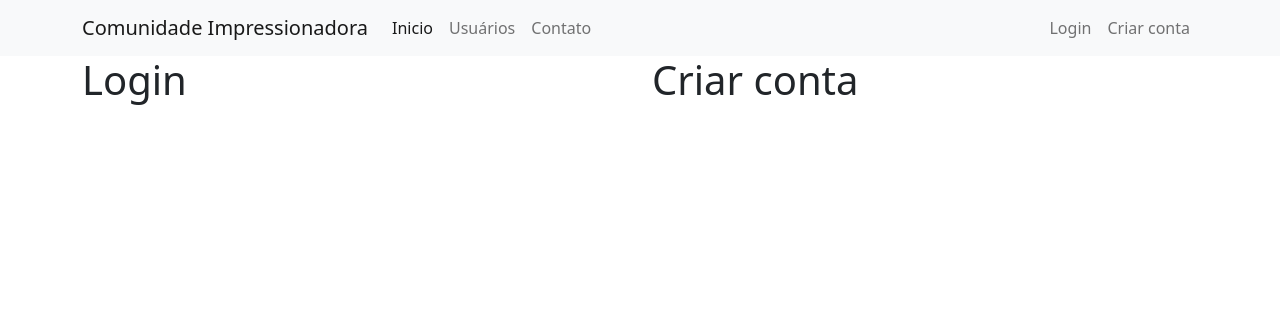
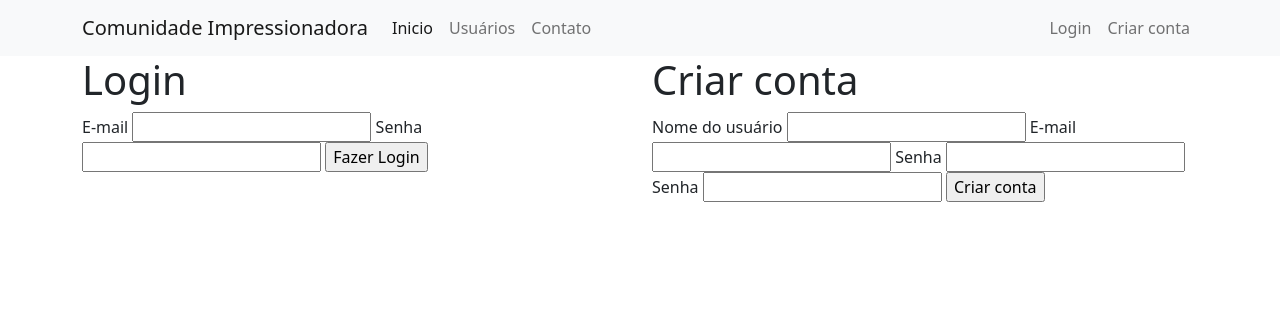
Before and after one commit to JtRibeiro/comunidade-impressionadora-flask, a Flask app: page /login in a window 1280 px wide. Shown: the top 316 px of the page. Run offline with Flask 3, Linux system fonts and the light colour scheme.

Commit message:
created login.html

```diff
--- a/main.py
+++ b/main.py
@@ -1,8 +1,10 @@
 from flask import  Flask, render_template, url_for
+from forms import FormLogin, FormCriarConta
 
 app = Flask(__name__)
 
 lista_usuarios = ['Torezone', 'Oliveira', 'Lourenço', 'Ribeiro', 'Padula']
+app.config['SECRET_KEY'] = '5a876d64f21172cd25d0c3c4fc4ce67e'
 
 @app.route("/")
 def home():
@@ -18,7 +20,9 @@ def usuarios():
 
 @app.route("/login")
 def login():
-    return render_template('login.html')
+    form_login = FormLogin()
+    form_criarconta = FormCriarConta()
+    return render_template('login.html', form_login=form_login, form_criarconta=form_criarconta)
 
 
 if __name__ == '__main__':
--- a/templates/login.html
+++ b/templates/login.html
@@ -6,9 +6,24 @@
         <div class="row">
             <div class="col">
                 <h1>Login</h1>
+                {{ form_login.email.label }}
+                {{ form_login.email }}
+                {{ form_login.senha.label }}
+                {{ form_login.senha }}
+                {{ form_login.botao_submit_login }}
             </div>
             <div class="col">
                 <h1>Criar conta</h1>
+                {{ form_criarconta.username.label }}
+                {{ form_criarconta.username }}
+                {{ form_criarconta.email.label }}
+                {{ form_criarconta.email }}
+                {{ form_criarconta.senha.label }}
+                {{ form_criarconta.senha }}
+                {{ form_criarconta.confirmacao_senha.label }}
+                {{ form_criarconta.confirmacao_senha }}
+                {{ form_criarconta.botao_submit_criarconta }}
+
             </div>
         </div>
 
```
